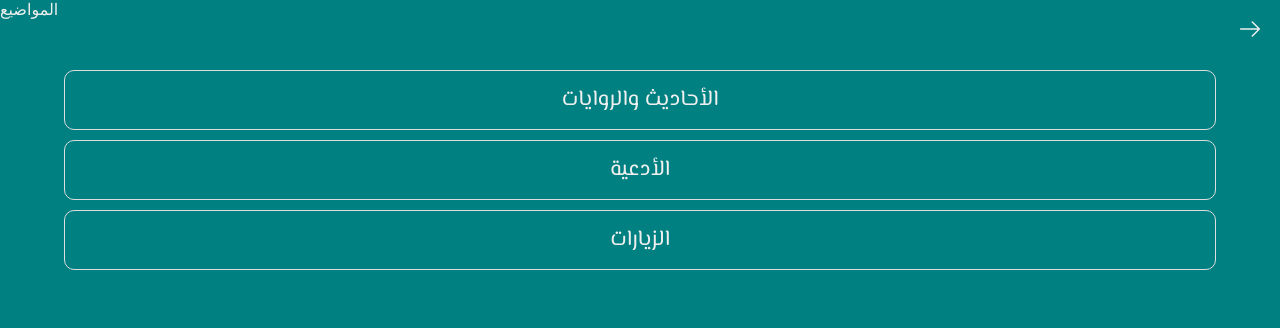
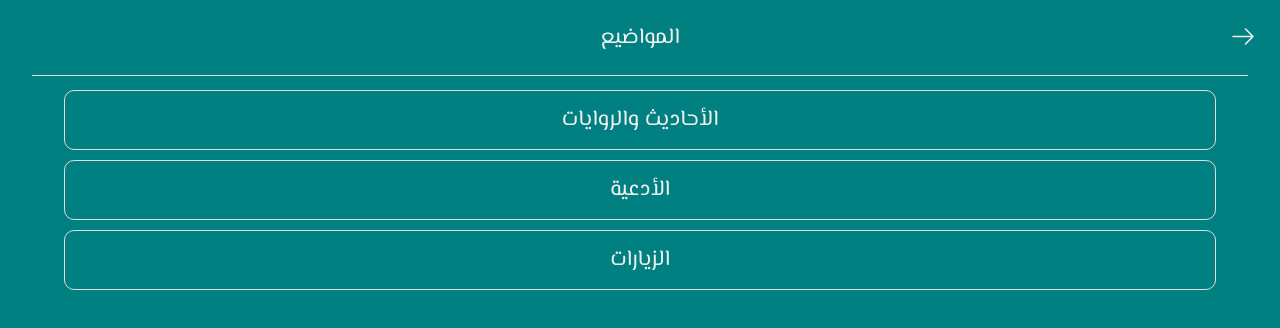
Before and after one commit to ali-mahdi-eng/Hadith, a plain HTML site: page sections.html in a window 1280 px wide. Drawn offline with Linux system fonts and the light colour scheme.

Commit message:
Add files via upload

```diff
--- a/assets/style/content.css
+++ b/assets/style/content.css
@@ -18,7 +18,6 @@ body {
     position: relative;
     height: 100vh;
     width: 100vw;
-    /* background: #171717; */
     background: teal;
     color: #efefef;
     user-select: none;
@@ -30,7 +29,8 @@ body {
     top: 0;
     left: 50%;
     transform: translateX(-50%);
-    height: 60px;
+    /* height: 60px; */
+    height: 70px;
     width: 100%;
     background: transparent;
 }
@@ -40,21 +40,26 @@ body {
     position: absolute;
     top: 50%;
     transform: translateY(-50%);
-    height: 40px;
-    width: 40px;
+    /* height: 40px;
+    width: 40px; */
+    height: 45px;
+    width: 45px;
     border: none;
     border-radius: 0px;
     background: transparent;
     transition: .1s linear;
 }
 #copy-btn {
-    left: 10px;
+    /* left: 10px; */
+    left: 15px;
 }
 #add-to-favourite-btn {
-    left: 65px;
+    /* left: 65px; */
+    left: 70px;
 }
 #back-btn {
-    right: 10px;
+    /* right: 10px; */
+    right: 15px;
     overflow: hidden;
 }
 
@@ -72,22 +77,31 @@ body {
 
 #copy-btn:active, #add-to-favourite-btn:active, #back-btn:active {
     border-radius: 10px;
-    /* background: #26272e; */
     background: #04939386;
     transition: .1s linear;
 }
 svg {
+    /* height: 28px;
+    width: 28px; */
+    height: 30px;
+    width: 30px;
+    transition: .1s linear;
+}
+
+#copy-btn svg {
     height: 28px;
     width: 28px;
-    transition: .1s linear;
 }
+
 #copy-btn:active svg {
     height: 24px;
     width: 24px;
 }
 #add-to-favourite-btn:active svg {
-    height: 32px;
-    width: 32px;
+    /* height: 32px;
+    width: 32px; */
+    height: 35px;
+    width: 35px;
 }
 #add-to-favourite-btn:active svg,
 .favourited {
@@ -127,7 +141,6 @@ svg path {
     padding: 5px 15px;
     border: 1px solid #dfdfdf;
     border-radius: 5px;
-    /* background: #171717; */
     background: #04939386;
     font-family: El_Messiri-regular;
     transition: .3s linear;
@@ -152,8 +165,6 @@ svg path {
     height: 70%;
     width: 30%;
     border-radius: 5px;
-    /* background: #32354a; */
-    /* box-shadow: 0 0 20px #32354a; */
     font-size: 50px;
     font-weight: 200;
     color: #eee;
@@ -241,8 +252,6 @@ svg path {
     padding: 20px 15px;
     margin-bottom: 10px;
     border-radius: 5px;
-    /* background: #32354a; */
-    /* background: teal; */
     background: #007a7a;
     color: #dfdfdf;
     font-size: 20px;
@@ -258,7 +267,6 @@ svg path {
     max-width: 70%;
     padding: 5px 10px;
     border-radius: 10px;
-    /* background: #222431; */
     background: #04939386;
     opacity: .7;
     font-family: El_Messiri-regular;
--- a/assets/style/subjects.css
+++ b/assets/style/subjects.css
@@ -12,7 +12,6 @@ body {
     position: relative;
     height: 100%;
     width: 100%;
-    /* background: #171717; */
     background: teal;
     color: #efefef;
     user-select: none;
@@ -24,18 +23,41 @@ body {
     top: 0;
     left: 50%;
     transform: translateX(-50%);
-    height: 60px;
+    /* height: 60px; */
+    height: 75px;
     width: 100%;
     background: transparent;
+}
+#header:after {
+    content: "";
+    position: absolute;
+    top: 100%;
+    left: 50%;
+    transform: translateX(-50%);
+    height: 1px;
+    width: 95%;
+    background: #ddd;
+}
+
+.section-title {
+    position: absolute;
+    top: 50%;
+    left: 50%;
+    transform: translate(-50%, -50%);
+    font-size: 22px;
+    font-family: El_Messiri-regular;
 }
 
 #back-btn {
     position: absolute;
     top: 50%;
-    right: 10px;
+    /* right: 10px; */
+    right: 15px;
     transform: translateY(-50%);
-    height: 40px;
-    width: 40px;
+    /* height: 40px;
+    width: 40px; */
+    height: 45px;
+    width: 45px;
     border: none;
     border-radius: 0px;
     background: transparent;
@@ -45,13 +67,14 @@ body {
 
 #back-btn:active {
     border-radius: 10px;
-    /* background: #26272e; */
     background: #04939386;
     transition: .1s linear;
 }
 svg {
-    height: 28px;
-    width: 28px;
+    /* height: 28px;
+    width: 28px; */
+    height: 30px;
+    width: 30px;
     transition: .1s linear;
 }
 svg path {
@@ -61,10 +84,12 @@ svg path {
 
 main {
     position: fixed;
-    top: 60px;
+    /* top: 60px; */
+    top: 80px;
     left: 50%;
     transform: translateX(-50%);
-    height: calc(100% - 60px);
+    /* height: calc(100% - 60px); */
+    height: calc(100% - 80px);
     width: 100%;
 }
 
```
